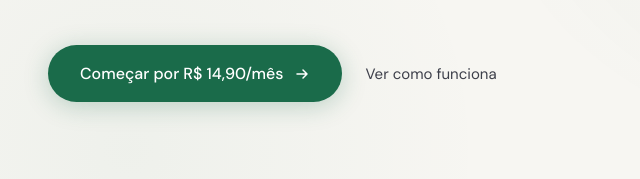
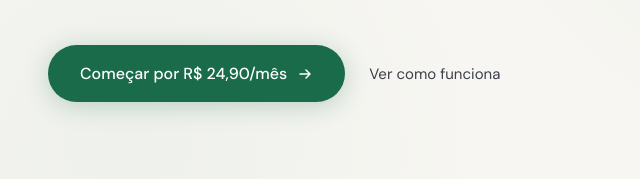
Before and after one commit to inaciohoffmann/medinf-landing, a plain HTML site: page index.html in a window 1280 px wide. Shown: the part 548-727 px from the top of the page, 0-640 px from the left. Drawn offline with Linux system fonts and the light colour scheme.

Commit message:
fix: valor atualizado para R$ 24,90

```diff
--- a/index.html
+++ b/index.html
@@ -126,7 +126,7 @@
   <p class="hero-sub">Mande um print do prontuário ou digite os dados. A IA extrai tudo e emite a NF direto na prefeitura. Simples assim.</p>
   <div class="hero-actions">
     <a href="#assinar" class="btn-primary">
-      Começar por R$&nbsp;14,90/mês
+      Começar por R$&nbsp;24,90/mês
       <svg width="16" height="16" viewBox="0 0 16 16" fill="none"><path d="M3 8h10M9 4l4 4-4 4" stroke="currentColor" stroke-width="1.5" stroke-linecap="round" stroke-linejoin="round"/></svg>
     </a>
     <a href="#como-funciona" class="btn-ghost">Ver como funciona</a>
```
